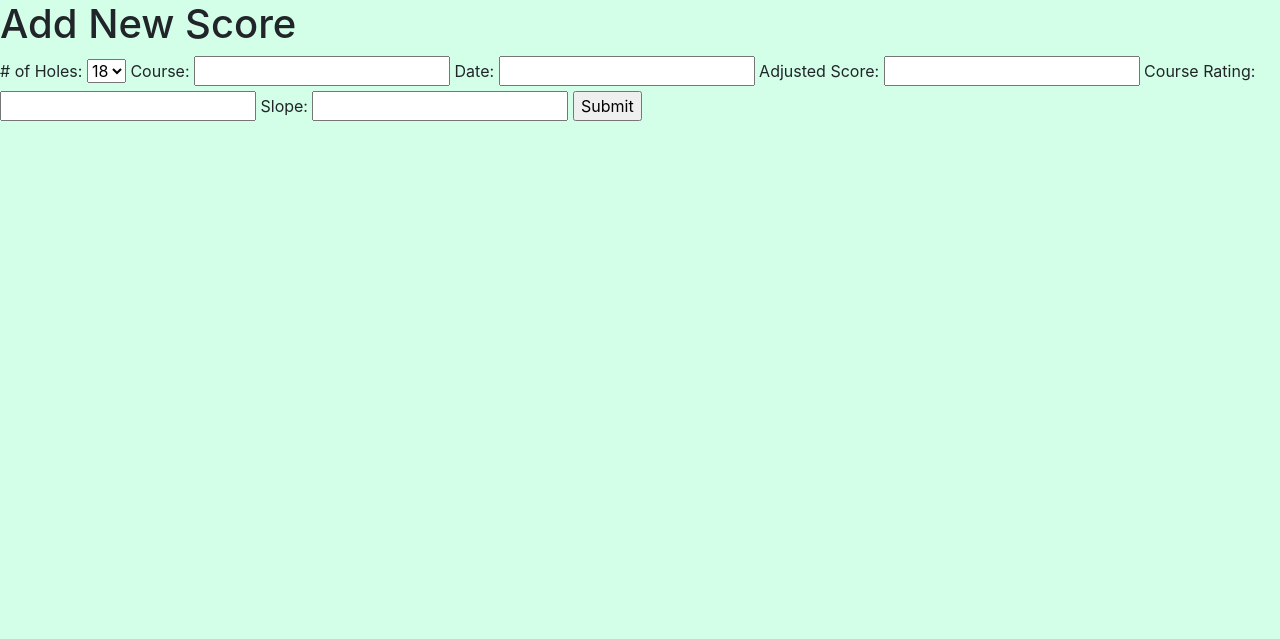
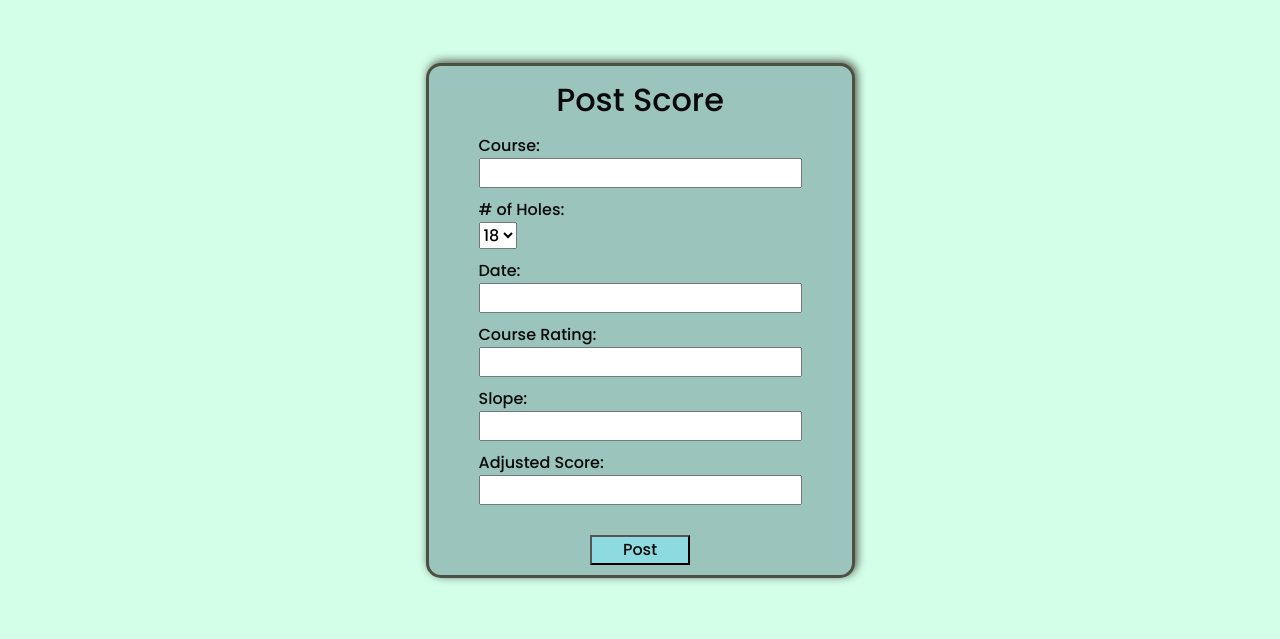
Before and after one commit to spoolD/Handicap-Calculator, a Django app: page /add in a window 1280 px wide. Shown: the part 56-695 px from the top of the page. Run offline with Django 4.2, Linux system fonts and the light colour scheme; a user stored in the database is signed in; some libraries are stand-ins or nearby versions.

Commit message:
Formatting for adding scores

```diff
--- a/calculator/static/styles.css
+++ b/calculator/static/styles.css
@@ -37,6 +37,26 @@ html, body{
     box-shadow: 2px -2px 10px #4b5043;
 }
 
+.score-form{
+    display:flex;
+    flex-direction: column;
+    justify-content: center;
+}
+
+.score-form-container{
+    display:flex;
+    flex-direction: column;
+}
+
+label{
+    margin-bottom: 0rem;
+}
+.form-label{
+    font-family: 'Poppins', sans-serif;
+    color: #090909;
+    width: 18vh;
+}
+
 .form-container{
     padding: 5px;
 }
@@ -46,7 +66,8 @@ html, body{
     font-weight: 300;
     border-radius: 5px;
     color: #090909;
-    padding: 2px 5px;
+    /* padding: 2px 5px; */
+    margin-bottom: 10px;
 }
 
 .button{
@@ -71,6 +92,10 @@ html, body{
     height: 50px
 }
 
+.spacer20{
+    height: 20px
+}
+
 a:link {
     color: #4b5043;
   }
--- a/calculator/templates/add.html
+++ b/calculator/templates/add.html
@@ -2,14 +2,62 @@
 {% load static %}
 
 {% block body %}
-<h1>Add New Score</h1>
+
 {% if error %}
-    {{error}}
+<div class="warning">{{error}}</div>
 {% endif %}
-<form action="{% url 'add' %}" method="post">
-    {% csrf_token %}
-    {{ form }}
-    <input type="submit">
-</form>
+<div class="login-container">
+    <div class="background">
+        <div id="login-title">
+            Post Score
+        </div>
+        <div>
+            <form action="{% url 'add' %}" method="post" class="score-form">
+                {% csrf_token %}
+                <div class="score-form-container">
+                    <div class="form-label">
+                        <label>{{form.course.label_tag}}</label>
+                    </div>
+                    <div class="form-input">{{form.course}}</div>
+                </div>
+                <div class="score-form-container">
+                    <div class="form-label">
+                        <label>{{form.holes.label_tag}}</label>
+                    </div>
+                    <div class="form-input">{{form.holes}}</div>
+                </div>
+                <div class="score-form-container">
+                    <div class="form-label">
+                        <label>{{form.date.label_tag}}</label>
+                    </div>
+                    <div class="form-input">{{form.date}}</div>
+                </div>
+                <div class="score-form-container">
+                    <div class="form-label">
+                        <label>{{form.rating.label_tag}}</label>
+                    </div>
+                    <div class="form-input">{{form.rating}}</div>
+                </div>
+                <div class="score-form-container">
+                    <div class="form-label">
+                        <label>{{form.slope.label_tag}}</label>
+                    </div>
+                    <div class="form-input">{{form.slope}}</div>
+                </div>
+                <div class="score-form-container">
+                    <div class="form-label">
+                        <label>{{form.score.label_tag}}</label>
+                    </div>
+                    <div class="form-input">{{form.score}}</div>
+                </div>
+
+                <div class="spacer20"></div>
+                <div class="centered-text">
+                    <input type="submit" value="Post" class="button">
+                </div>
+            </form>
+        </div>
+    </div>
+</div>
 
 {% endblock %}
--- a/calculator/templates/index.html
+++ b/calculator/templates/index.html
@@ -17,7 +17,7 @@
         {{score.course}}
        </div>
     {% endfor %}
-    <button><a href="/add">Add Score</a></button>
+    <button><a href="/add">Post Score</a></button>
 {% else %}
 
 
```
Also changed, not shown: db.sqlite3.
